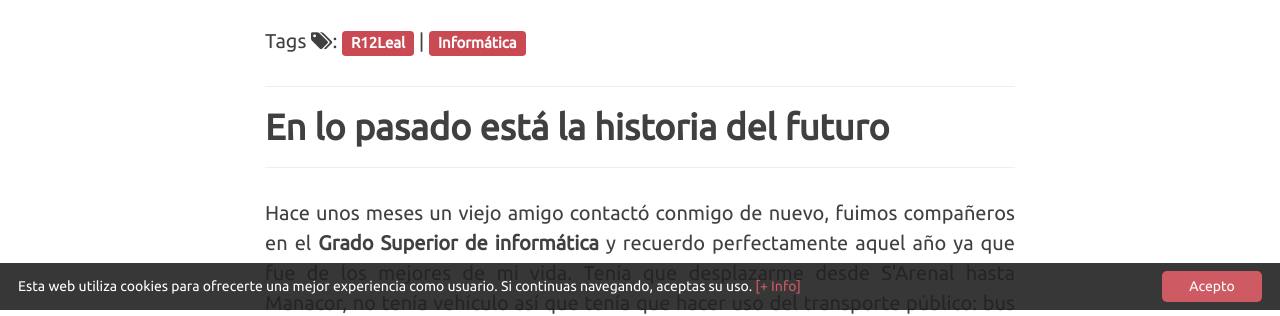
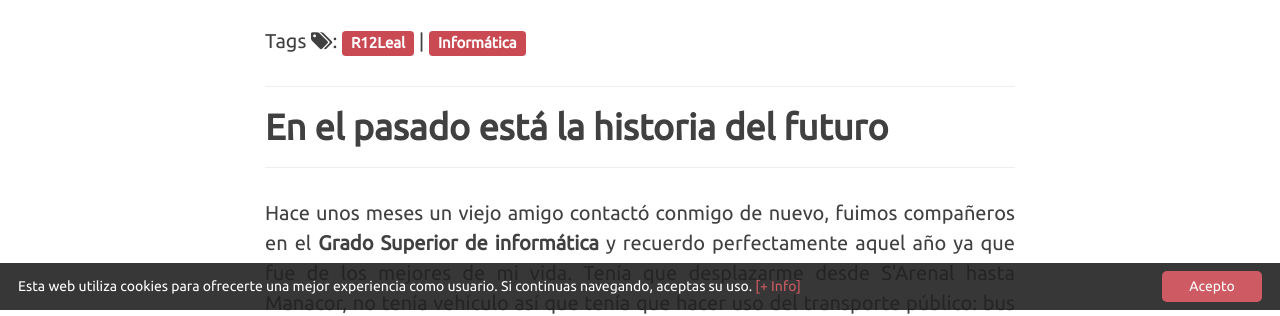
Before and after one commit to R12Leal/R12Leal.github.io, a Jekyll site: the page built from _posts/2019-02-16-todo-hosting.markdown, in a window 1280 px wide. Shown: the part 590-906 px from the top of the page. Built offline with Jekyll 4.4.1, drawn with Linux system fonts in a browser that asks for light colours; nearby versions of some CDN libraries; comment, search, counter and statistics services are not loaded.

Commit message:
commit 02/03/2019 - Comments: up

```diff
--- a/_posts/2019-02-16-todo-hosting.markdown
+++ b/_posts/2019-02-16-todo-hosting.markdown
@@ -11,7 +11,7 @@ author:     	"@R12Leal"
 header-img: 	"img/post/post_todohosting/hosting.jpg"
 comments: true
 ---
-<h2 class="section-heading">En lo pasado está la historia del futuro</h2>
+<h2 class="section-heading">En el pasado está la historia del futuro</h2>
 <hr />
 <p>Hace unos meses un viejo amigo contactó conmigo de nuevo, fuimos compañeros en el <strong>Grado Superior de informática</strong> y recuerdo perfectamente aquel año ya que fue de los mejores de mi vida. Tenía que desplazarme desde S'Arenal hasta Manacor, no tenía vehículo así que tenía que hacer uso del transporte público: bus y tren. Salía de casa a las 10:15 de la mañana y no regresaba hasta las 0:00 de la noche. Al principio fue duro, pero poco a poco la odisea pasó a ser satisfactoria incluso, me lo pasaba bien.</p>
 
```
